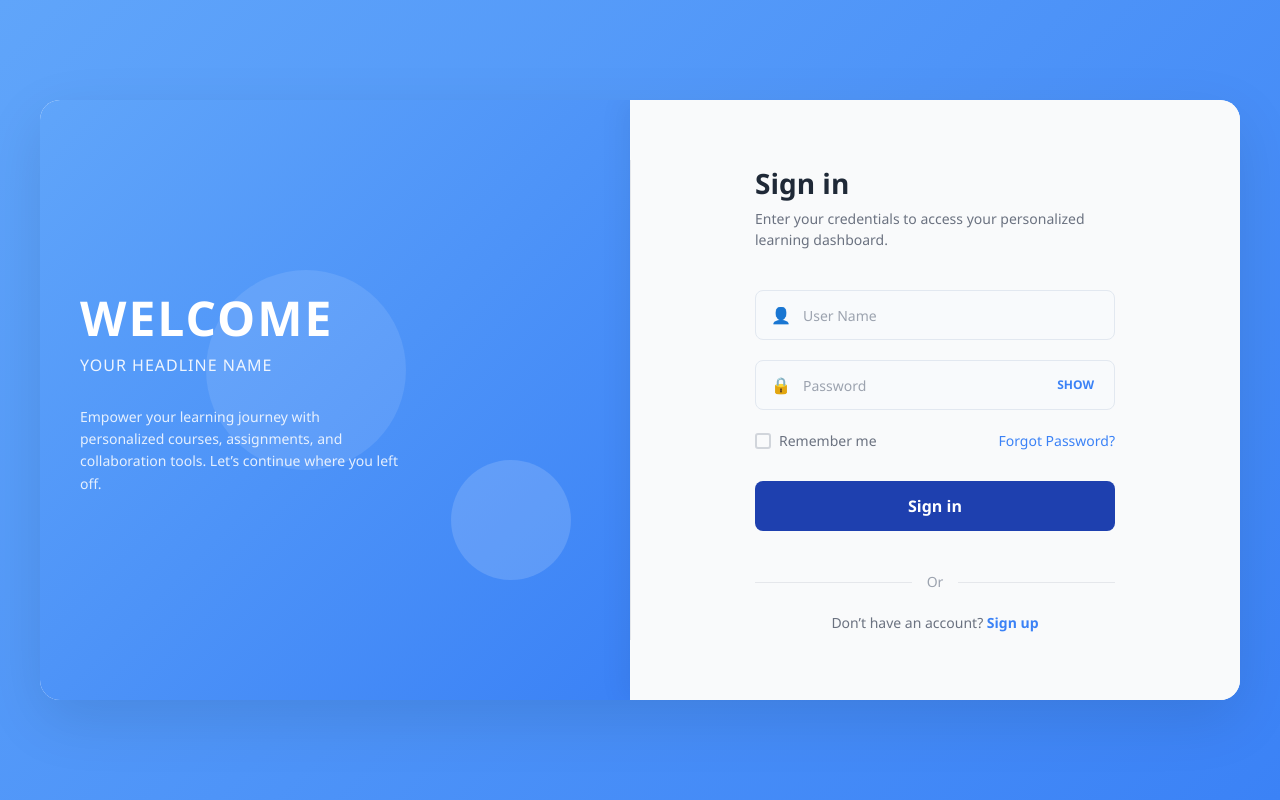
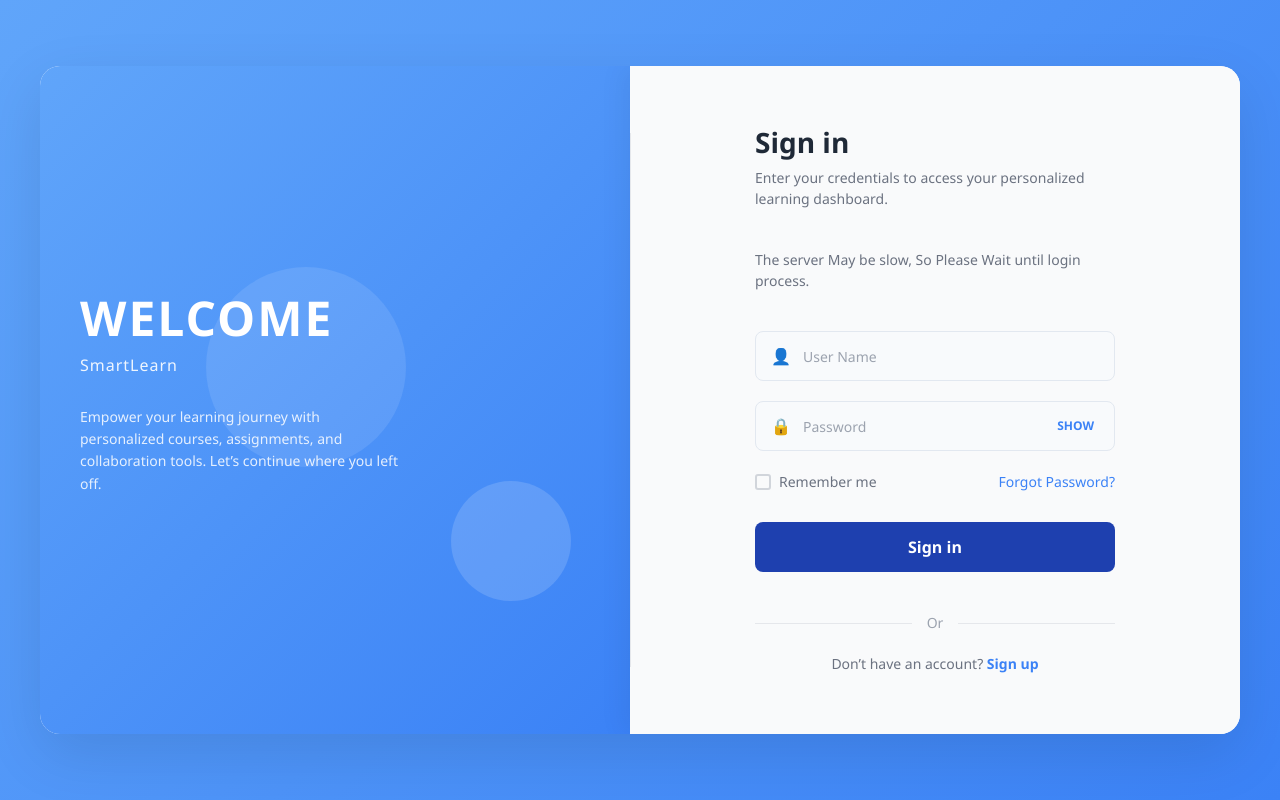
Before and after one commit to AABITH-ROSHAN/SmartLearn-OnlineLearning, a React (Vite) app: page /login in a window 1280 px wide. Built offline with nearby package versions, Linux system fonts and the light colour scheme.

Commit message:
Update Loginpage.jsx

```diff
--- a/src/Entrypages/Loginpage.jsx
+++ b/src/Entrypages/Loginpage.jsx
@@ -40,7 +40,7 @@ export default function Loginpage() {
         <div className="welcome-section">
           <div className="welcome-text">
             <h1>WELCOME</h1>
-            <h2>YOUR HEADLINE NAME</h2>
+            <h2>SmartLearn</h2>
             <p>
               Empower your learning journey with personalized courses, assignments, and collaboration tools.
               Let’s continue where you left off.
@@ -55,6 +55,7 @@ export default function Loginpage() {
           <form className="form-container" onSubmit={handleLogin}>
             <h2>Sign in</h2>
             <p className="form-subtitle">Enter your credentials to access your personalized learning dashboard.</p>
+            <p className="form-subtitle">The server May be slow, So Please Wait until login process.</p>
 
             {/* Email */}
             <div className="input-group">
```
